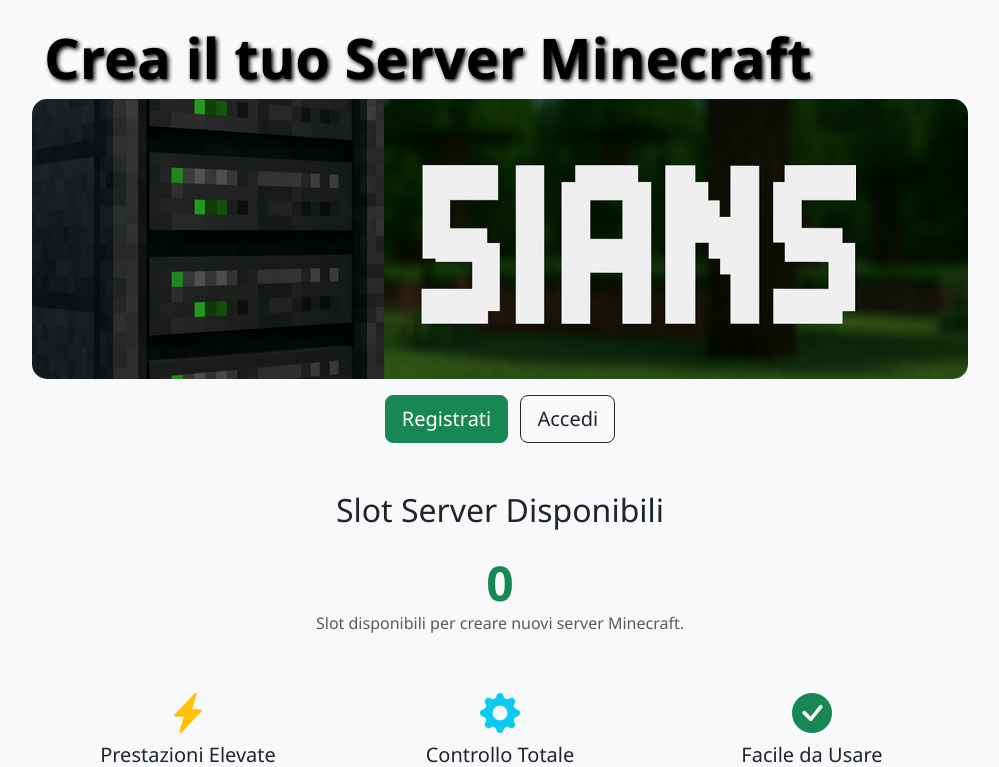
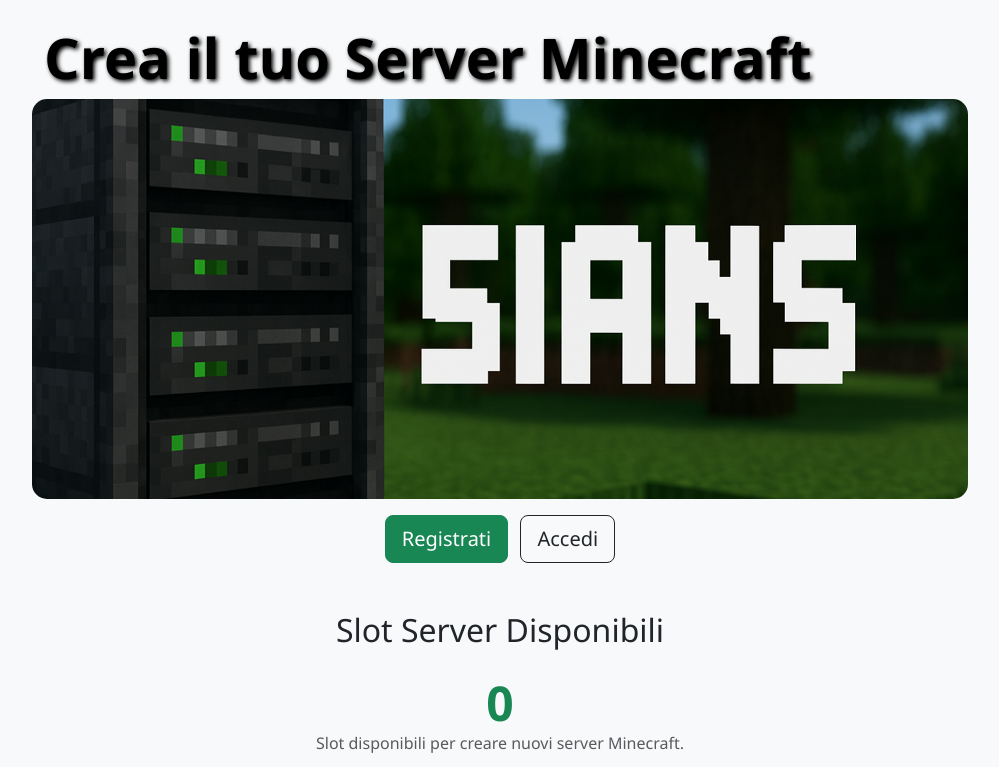
Before and after one commit to diegonuzzolo/sians, a PHP site: page / in a window 1280 px wide. Shown: the part 56-823 px from the top of the page, without its empty margins (140-1139 px from the left). Run offline with PHP 8.4, Linux system fonts and the light colour scheme; data that the repository does not hold is empty.

Commit message:
pirupirupiru

```diff
--- a/index.php
+++ b/index.php
@@ -15,7 +15,7 @@ $slotDisponibili = $stmt->fetchColumn();
 <div class="container">
     <h1 style="text-shadow: 2px 2px 4px; color: black;" class="display-4 fw-bold ">Crea il tuo Server Minecraft</h1>
 </div>
-<div class="bg-dark text-white  text-center py-5" style="height: 35vh; border-radius: 15px; background-image: url('assets/banner.png'); background-size: cover; background-position: center;">
+<div class="bg-dark text-white  text-center py-5" style="height: 50vh; border-radius: 15px; background-image: url('assets/banner.png'); background-size: cover; background-position: center;">
 </div>
 <div class="text-center">
     <?php if (!isset($_SESSION['user_id'])): ?>
```
